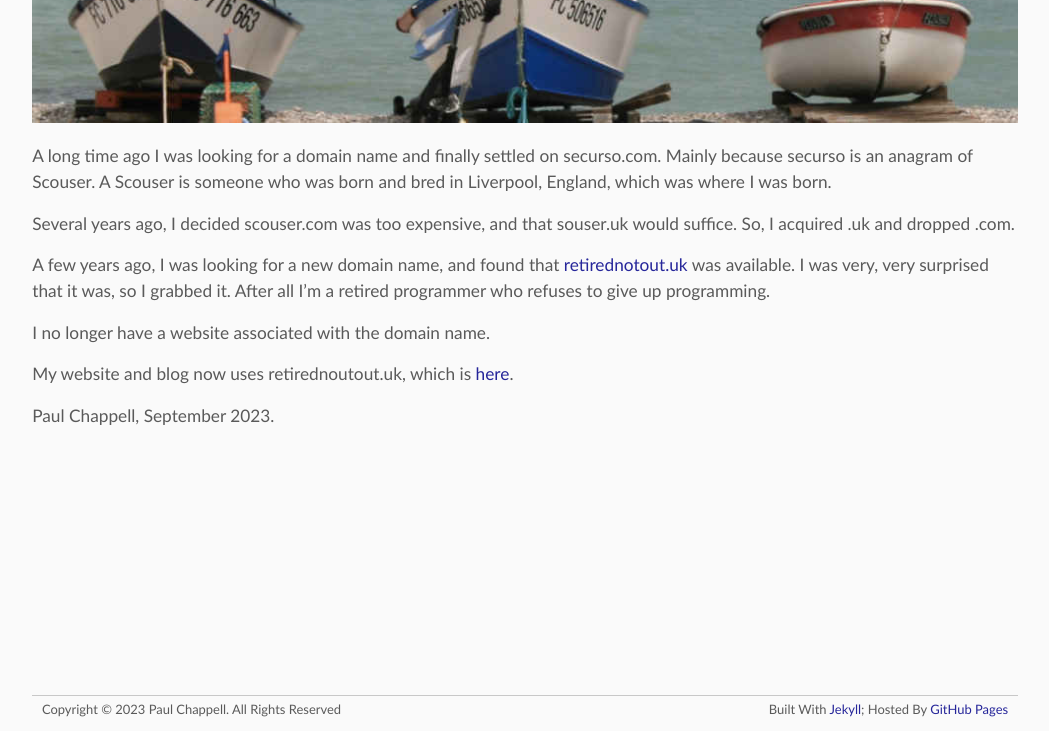
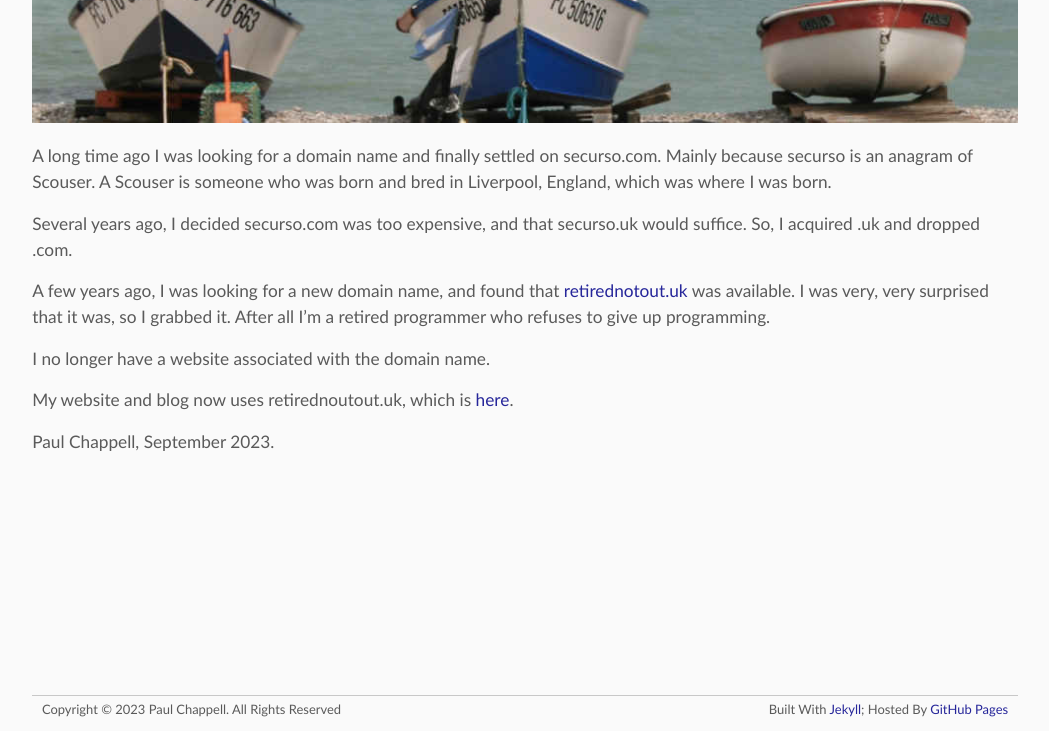
Before and after one commit to RnoSoft/Securso, a plain HTML site: page index.html in a window 1280 px wide. Shown: the part 69-800 px from the top of the page, without its empty margins (115-1164 px from the left). Drawn offline with Linux system fonts and the light colour scheme.

Commit message:
Index Page Correction

```diff
--- a/index.html
+++ b/index.html
@@ -30,7 +30,7 @@
     <p>A long time ago I was looking for a domain name and finally settled on securso.com. Mainly because securso is an anagram of
         Scouser. A Scouser is someone who was born and bred in Liverpool, England, which was where I was born.</p>
 
-        <p>Several years ago, I decided scouser.com was too expensive, and that souser.uk would suffice. So, I acquired .uk and dropped
+        <p>Several years ago, I decided securso.com was too expensive, and that securso.uk would suffice. So, I acquired .uk and dropped
         .com.</p>
 
         <p>A few years ago, I was looking for a new domain name, and found that <a href="https://retirednotout.uk">retirednotout.uk</a> was available.
```
